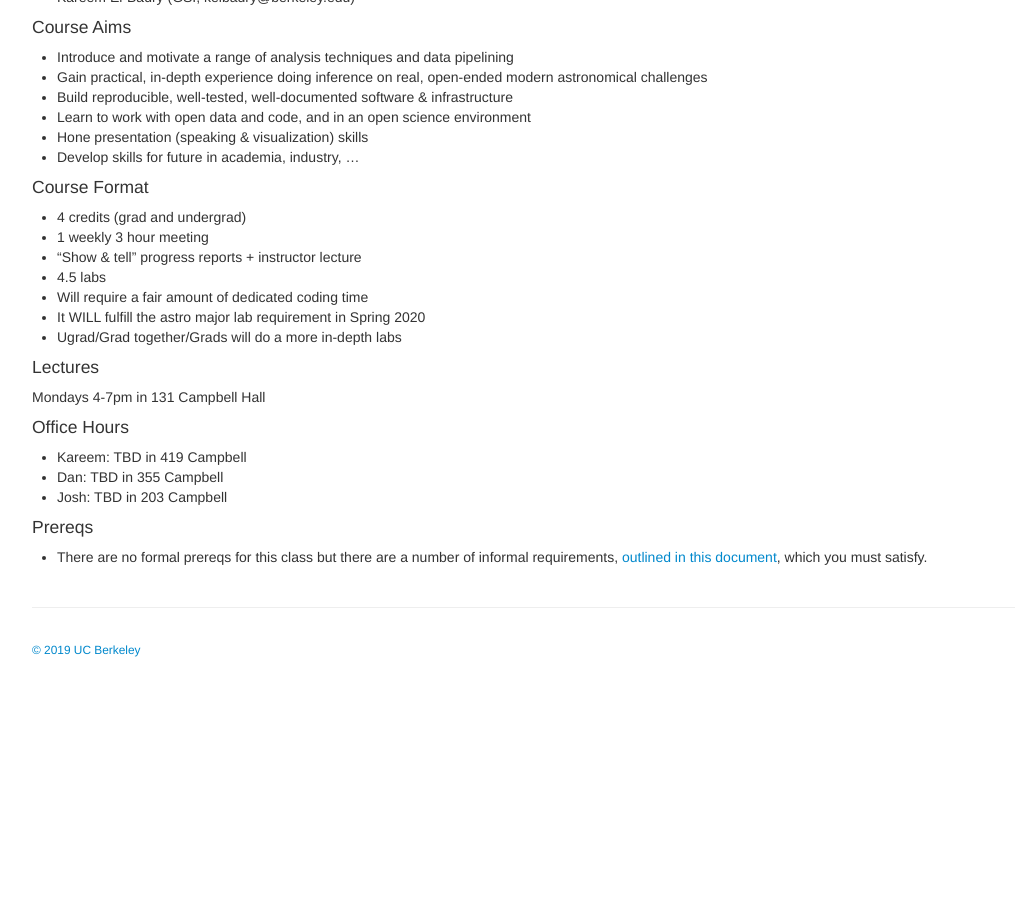
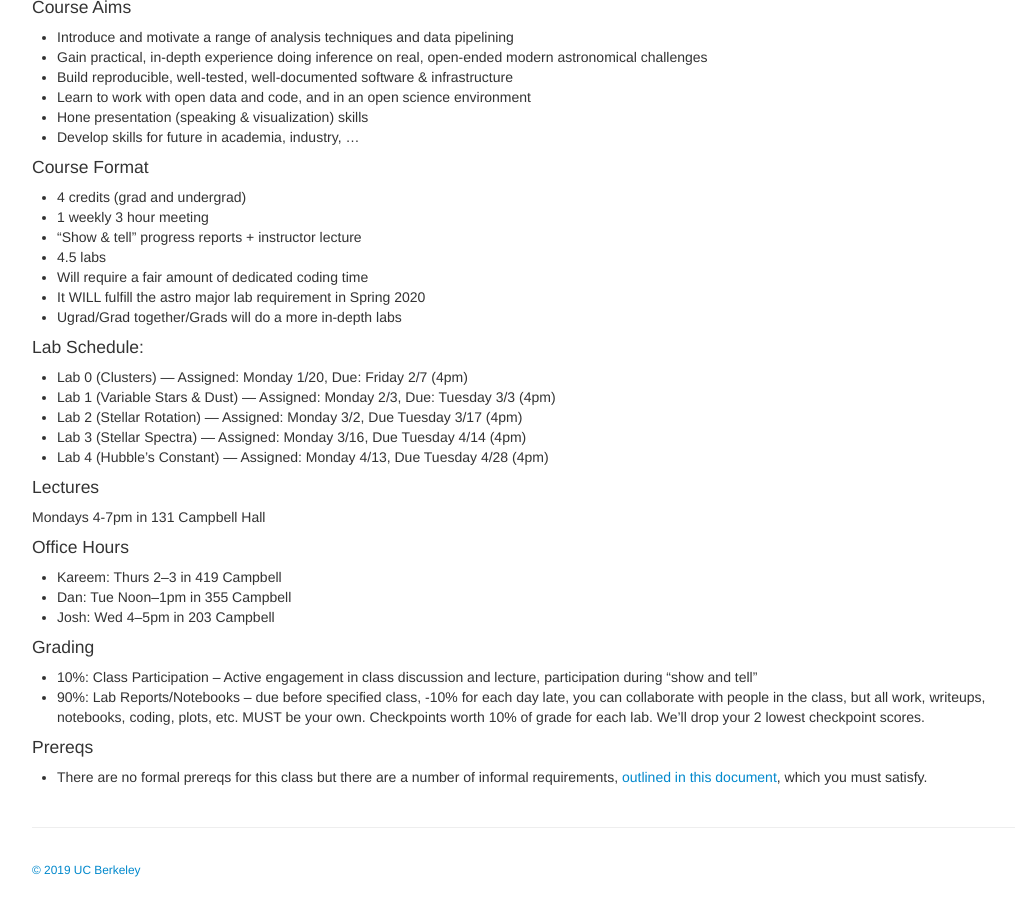
Before and after one commit to ucb-datalab/ucb-datalab.github.io, a Jekyll site: the page built from index.md, in a window 1280 px wide and 900 px high, scrolled down 621 px. Shown: the whole window, without its empty margins (76-1091 px from the left). Built offline with Jekyll 4.4.1, drawn with Linux system fonts in a browser that asks for light colours; before the commit the page ends 1301 px from its top, so only the background shows below that; some of the changed text lies outside the part shown.

Commit message:
update office hours; lab schedule

```diff
--- a/index.md
+++ b/index.md
@@ -20,7 +20,7 @@ Interested in taking this class? You should read the <a href="https://ucb-datala
 <div class="alert alert-primary" role="alert">
 <ul>
 <li>Lab 0 has been posted under the 'Labs' tab.</li>
-<li>The first official meeting of the course will be 4-7pm in Campbell 131 on Jan 27. Be prepared to discuss your progress on Lab 0.</li>
+<!-- <li>The first official meeting of the course will be 4-7pm in Campbell 131 on Jan 27. Be prepared to discuss your progress on Lab 0.</li> -->
 </ul>
 </div>
 
@@ -59,6 +59,12 @@ This course consists of data-centric laboratory experiments that draw on a varie
 * It WILL fulfill the astro major lab requirement in Spring 2020
 * Ugrad/Grad together/Grads will do a more in-depth labs
 
+#### Lab Schedule:
+ * Lab 0 (Clusters) — Assigned: Monday 1/20, Due: Friday 2/7 (4pm)
+ * Lab 1 (Variable Stars & Dust) — Assigned: Monday 2/3, Due: Tuesday 3/3 (4pm)
+ * Lab 2 (Stellar Rotation) — Assigned: Monday 3/2, Due Tuesday 3/17 (4pm)
+ * Lab 3 (Stellar Spectra) — Assigned: Monday 3/16, Due Tuesday 4/14 (4pm)
+ * Lab 4 (Hubble's Constant) — Assigned: Monday 4/13, Due Tuesday 4/28 (4pm)
 
 #### Lectures
 
@@ -67,9 +73,15 @@ Mondays 4-7pm in 131 Campbell Hall
 
 #### Office Hours
 
-* Kareem: TBD in 419 Campbell
-* Dan: TBD in 355 Campbell
-* Josh: TBD in 203 Campbell
+* Kareem: Thurs 2–3 in 419 Campbell
+* Dan: Tue Noon–1pm in 355 Campbell
+* Josh: Wed 4–5pm in 203 Campbell
+
+#### Grading
+
+ * 10%: Class Participation – Active engagement in class discussion and lecture, participation during "show and tell"
+ * 90%: Lab Reports/Notebooks – due before specified class, -10% for each day late, you can collaborate with people in the class, but all work, writeups, notebooks, coding, plots, etc. MUST be your own. Checkpoints worth 10% of grade for each lab. We'll drop your 2 lowest checkpoint scores.
+
 
 
 #### Prereqs
```
